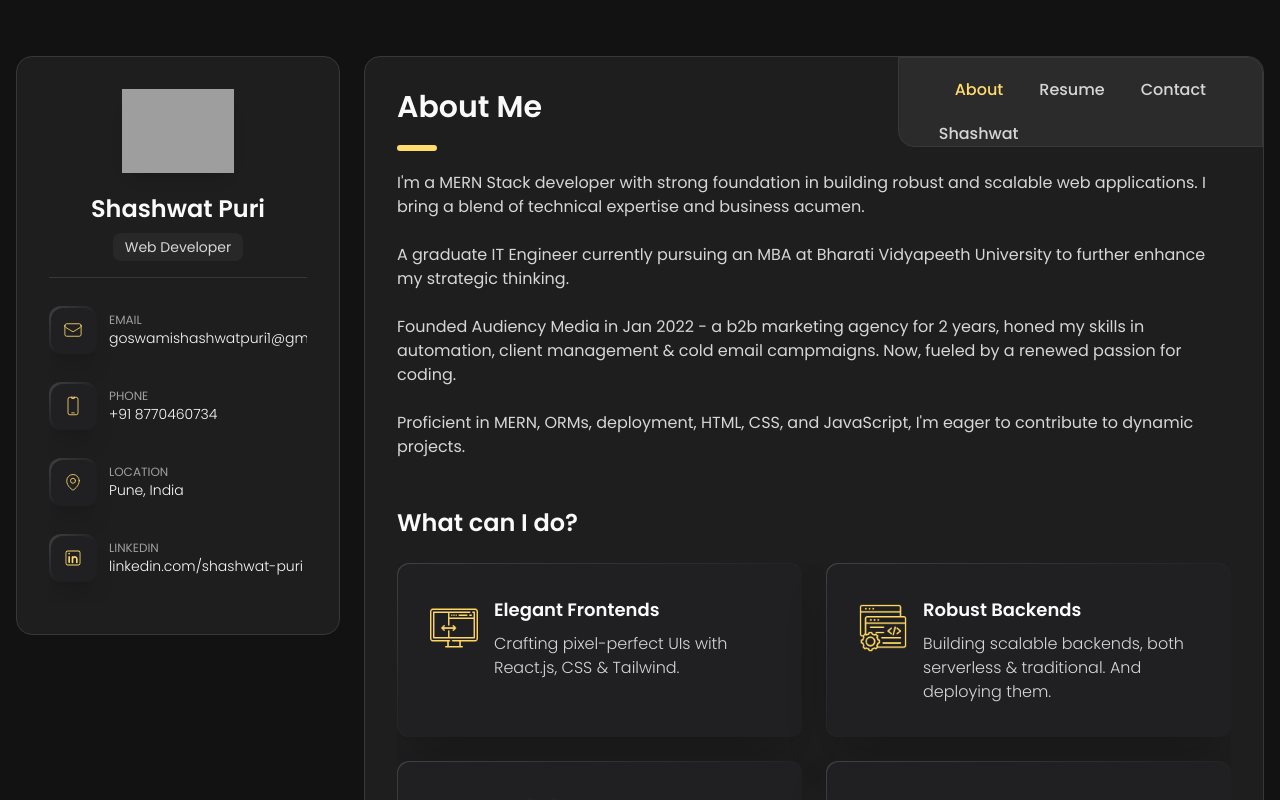
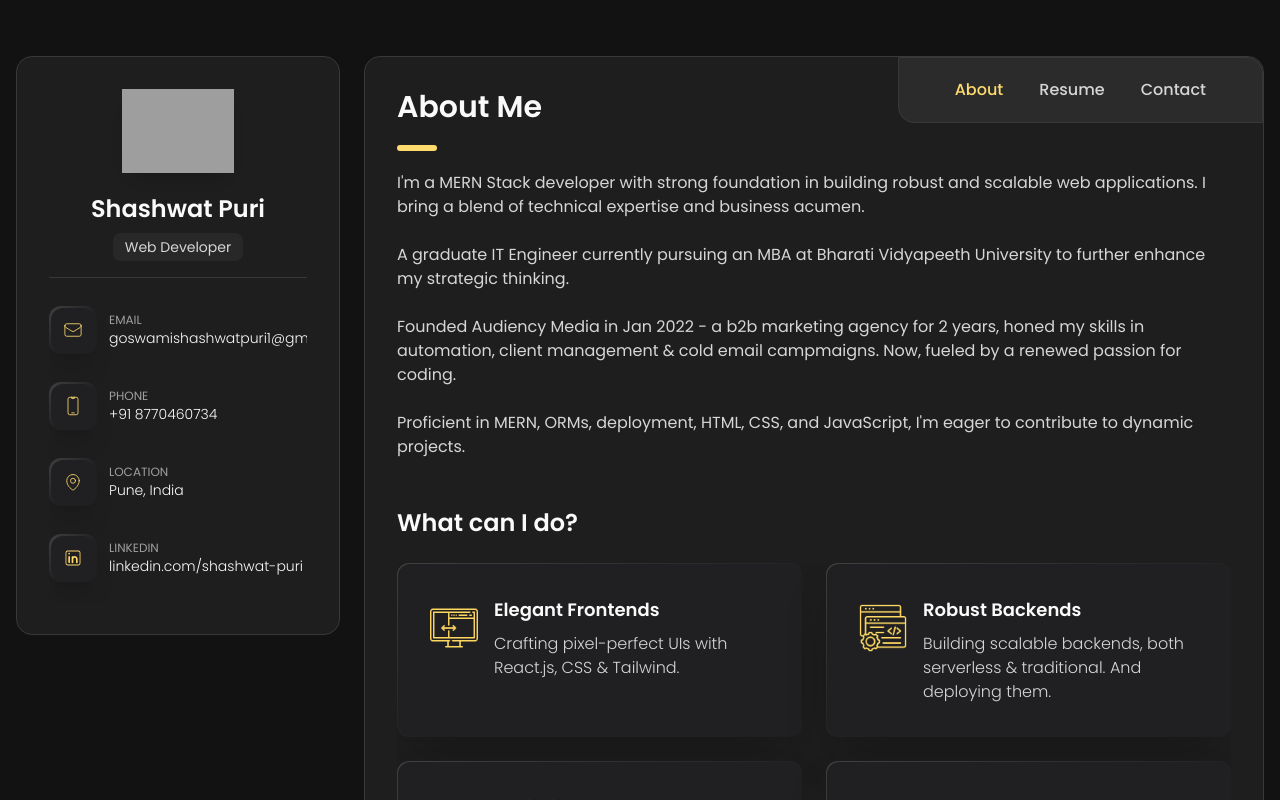
Before and after one commit to shashwatpuri/portfolio-website, a React (Vite) app: page /About in a window 1280 px wide. Shown: the top 800 px of the page. Built offline with nearby package versions, Linux system fonts and the light colour scheme; grey boxes are pictures that could not be loaded.

Commit message:
removed temp button

```diff
--- a/src/components/Navbar.jsx
+++ b/src/components/Navbar.jsx
@@ -37,8 +37,6 @@ export default function Navbar() {
                 {/* <NavListItem label='Blog' activeTab={activeTab} setActiveTab={setActiveTab} /> */}
                 <NavListItem label='Contact' activeTab={activeTab} setActiveTab={setActiveTab} />
             </ul>
-            <button onClick={()=>{navigate('/a/audiency')}}>Shashwat</button>
-
         </nav>
     )
 }
```
